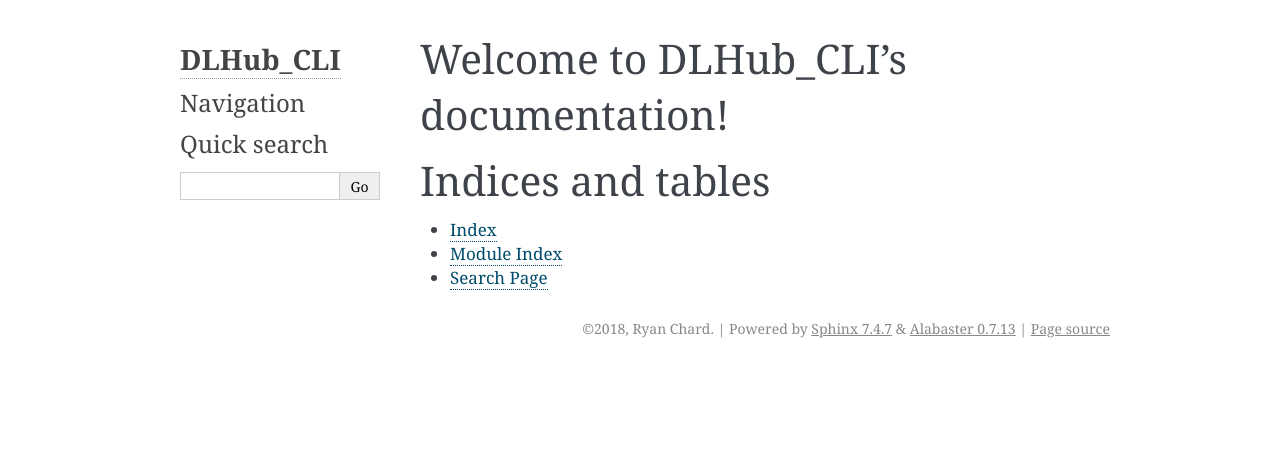
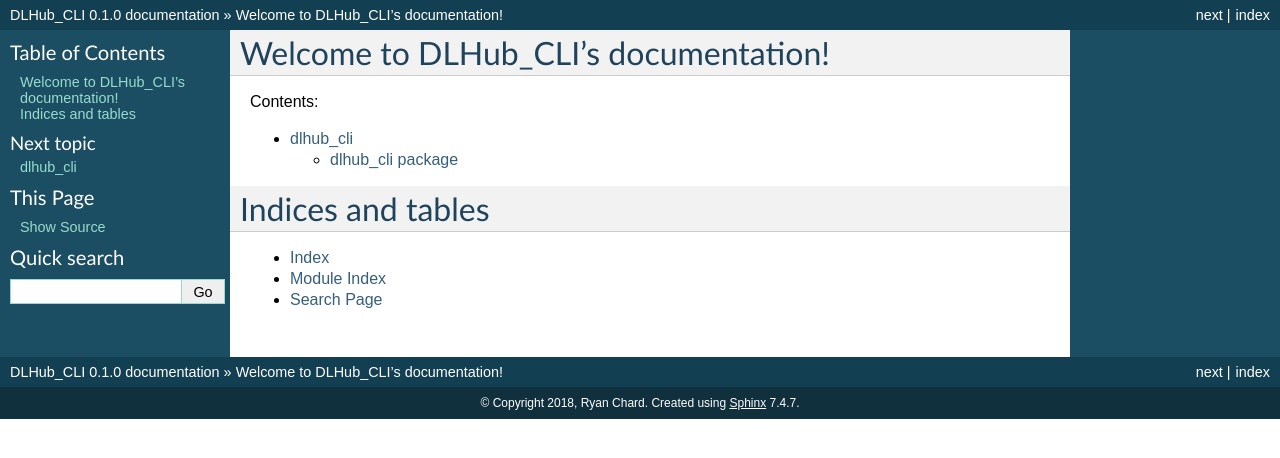
Before and after one commit to DLHub-Argonne/dlhub_cli, a Sphinx documentation site: the page built from docs/index.rst, in a window 1280 px wide. Shown: the top 458 px of the page. Built offline with Sphinx 7.4.7, drawn with Linux system fonts in a browser that asks for light colours.

Commit message:
Docstrings.

```diff
--- a/docs/conf.py
+++ b/docs/conf.py
@@ -17,9 +17,10 @@
 # add these directories to sys.path here. If the directory is relative to the
 # documentation root, use os.path.abspath to make it absolute, like shown here.
 #
-# import os
-# import sys
-# sys.path.insert(0, os.path.abspath('.'))
+import os
+import sys
+sys.path.insert(0, os.path.abspath('.'))
+sys.path.insert(0, os.path.abspath('../'))
 
 
 # -- General configuration ------------------------------------------------
@@ -85,7 +86,8 @@
 # The theme to use for HTML and HTML Help pages.  See the documentation for
 # a list of builtin themes.
 #
-html_theme = 'alabaster'
+# html_theme = 'alabaster'
+html_theme = 'default'
 
 # Theme options are theme-specific and customize the look and feel of a theme
 # further.  For a list of options available for each theme, see the
@@ -103,15 +105,15 @@
 #
 # This is required for the alabaster theme
 # refs: http://alabaster.readthedocs.io/en/latest/installation.html#sidebars
-html_sidebars = {
-    '**': [
-        'about.html',
-        'navigation.html',
-        'relations.html',  # needs 'show_related': True theme option to display
-        'searchbox.html',
-        'donate.html',
-    ]
-}
+# html_sidebars = {
+#     '**': [
+#         'about.html',
+#         'navigation.html',
+#         'relations.html',  # needs 'show_related': True theme option to display
+#         'searchbox.html',
+#         'donate.html',
+#     ]
+# }
 
 
 # -- Options for HTMLHelp output ------------------------------------------
--- a/docs/index.rst
+++ b/docs/index.rst
@@ -10,7 +10,7 @@
    :maxdepth: 2
    :caption: Contents:
 
-
+   source/modules
 
 Indices and tables
 ==================
--- /dev/null
+++ b/docs/source/dlhub_cli.rst
@@ -0,0 +1,54 @@
+dlhub\_cli package
+==================
+
+Subpackages
+-----------
+
+.. toctree::
+
+    dlhub_cli.commands
+    dlhub_cli.parsing
+
+Submodules
+----------
+
+dlhub\_cli\.config module
+-------------------------
+
+.. automodule:: dlhub_cli.config
+    :members:
+    :undoc-members:
+    :show-inheritance:
+
+dlhub\_cli\.main module
+-----------------------
+
+.. automodule:: dlhub_cli.main
+    :members:
+    :undoc-members:
+    :show-inheritance:
+
+dlhub\_cli\.printing module
+---------------------------
+
+.. automodule:: dlhub_cli.printing
+    :members:
+    :undoc-members:
+    :show-inheritance:
+
+dlhub\_cli\.version module
+--------------------------
+
+.. automodule:: dlhub_cli.version
+    :members:
+    :undoc-members:
+    :show-inheritance:
+
+
+Module contents
+---------------
+
+.. automodule:: dlhub_cli
+    :members:
+    :undoc-members:
+    :show-inheritance:
--- /dev/null
+++ b/docs/source/modules.rst
@@ -0,0 +1,7 @@
+dlhub_cli
+=========
+
+.. toctree::
+   :maxdepth: 4
+
+   dlhub_cli
--- a/requirements.txt
+++ b/requirements.txt
@@ -3,3 +3,4 @@
 six
 boto3
 git+git://github.com/DLHub-Argonne/dlhub_sdk.git
+configobj
```
Also changed, not shown: docs/source/dlhub_cli.commands.rst (added, +78 -0 lines), docs/source/dlhub_cli.parsing.rst (added, +30 -0 lines), README.rst (line endings or trailing spaces).
